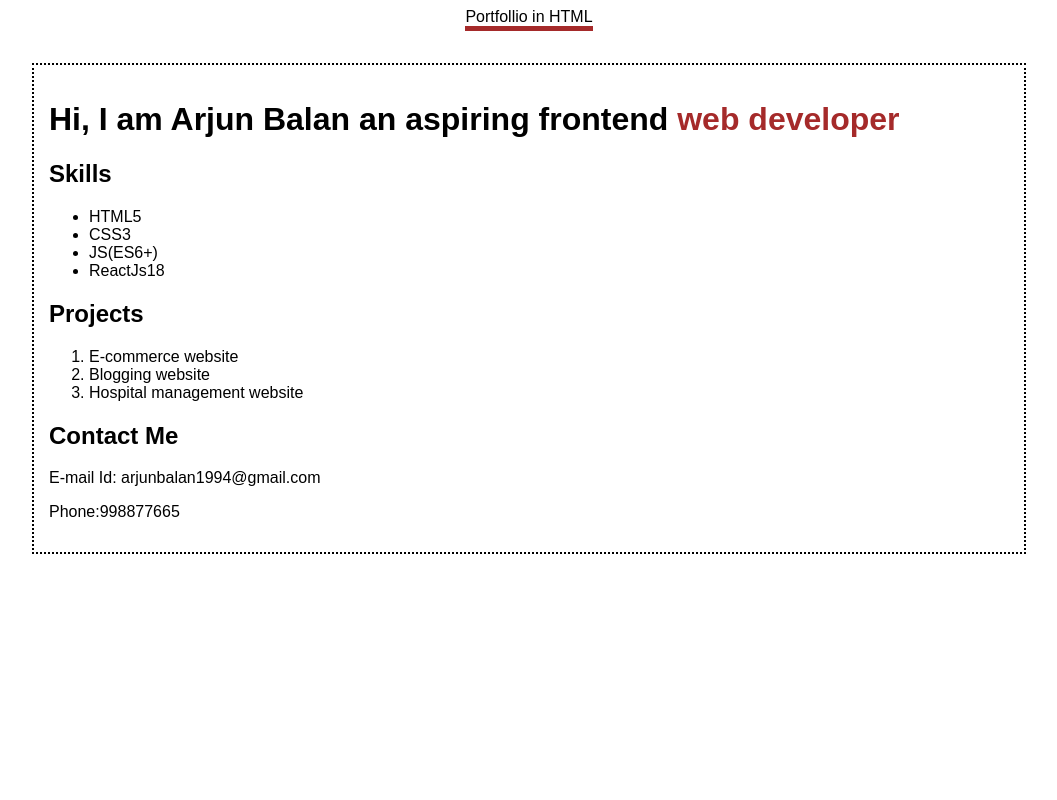
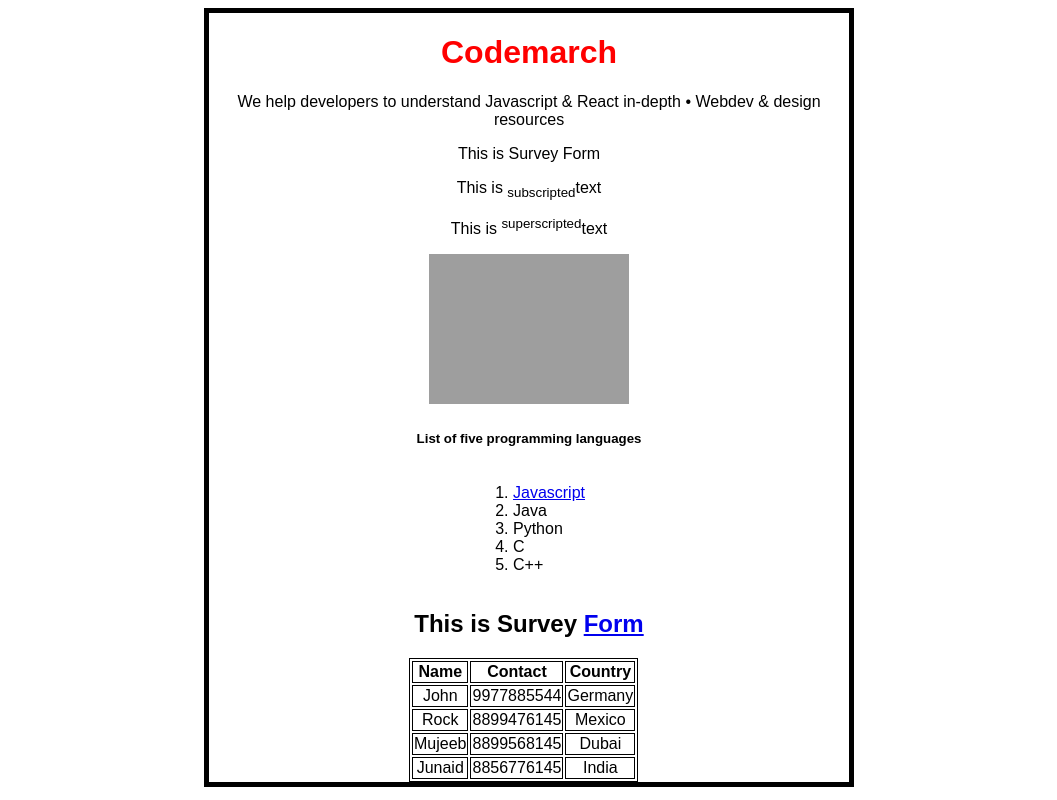
Before and after one commit to arjunultra/codemarch-day5, a plain HTML site: page index.html in a window 1280 px wide. Shown: the whole page, without its empty margins (111-1168 px from the left). Drawn offline with Linux system fonts and the light colour scheme; grey boxes are pictures that could not be loaded.

Commit message:
assignment2

```diff
--- a/index.html
+++ b/index.html
@@ -4,32 +4,100 @@
     <meta charset="UTF-8" />
     <meta http-equiv="X-UA-Compatible" content="IE=edge" />
     <meta name="viewport" content="width=device-width, initial-scale=1.0" />
-    <title>Document</title>
-    <link rel="stylesheet" href="style.css" />
+    <title>Codecamp Day-5</title>
+    <style>
+      table,
+      td,
+      tr,
+      th {
+        border: 1px solid black;
+      }
+      main {
+        max-width: 240px;
+        margin: 0 auto;
+      }
+    </style>
   </head>
-  <body>
-    <p class="title">Portfollio in HTML</p>
-    <div class="container-main">
-      <h1>
-        Hi, I am Arjun Balan an aspiring frontend
-        <span class="color-brown">web developer</span>
-      </h1>
-      <h2>Skills</h2>
-      <ul>
-        <li>HTML5</li>
-        <li>CSS3</li>
-        <li>JS(ES6+)</li>
-        <li>ReactJs18</li>
-      </ul>
-      <h2>Projects</h2>
-      <ol>
-        <li>E-commerce website</li>
-        <li>Blogging website</li>
-        <li>Hospital management website</li>
-      </ol>
-      <h2>Contact Me</h2>
-      <p>E-mail Id: arjunbalan1994@gmail.com</p>
-      <p>Phone:998877665</p>
+  <body style="font-family: sans-serif">
+    <div
+      style="
+        border: 5px solid black;
+        max-width: 640px;
+        margin: 0 auto;
+        text-align: center;
+      "
+      class="container"
+    >
+      <h1 style="color: red">Codemarch</h1>
+      <p>
+        We help developers to understand Javascript & React in-depth &bull;
+        Webdev & design resources
+      </p>
+      <p>
+        This is Survey
+        <a href="form.html" target="_blank" rel="noopener noreferrer"></a> Form
+      </p>
+      <p>This is <sub>subscripted</sub>text</p>
+      <p>This is <sup>superscripted</sup>text</p>
+      <img
+        width="200px"
+        height="150px"
+        src="https://mdjunaidap.notion.site/image/https%3A%2F%2Fs3-us-west-2.amazonaws.com%2Fsecure.notion-static.com%2F5d3f815b-0e47-4747-8ab0-1bd445674e2d%2Ftea.jpg?table=block&id=5b9fc3e5-e20f-443a-8a78-e5e74307a89c&spaceId=858e5087-9a93-4268-b61a-72a222916afe&width=2000&userId=&cache=v2"
+        alt="Dip Tea"
+      />
+      <h5>List of five programming languages</h5>
+      <div style="text-align: center" class="ol-container">
+        <ol style="display: inline-block; text-align: left">
+          <li>
+            <a
+              href="https://www.javascript.com/"
+              target="_blank"
+              rel="noopener noreferrer"
+              >Javascript</a
+            >
+          </li>
+          <li>Java</li>
+          <li>Python</li>
+          <li>C</li>
+          <li>C++</li>
+        </ol>
+      </div>
+      <!-- table -->
+      <main>
+        <h2>
+          This is Survey
+          <a href="./form.html" target="_blank" rel="noopener noreferrer"
+            >Form</a
+          >
+        </h2>
+        <table>
+          <tr>
+            <th>Name</th>
+            <th>Contact</th>
+            <th>Country</th>
+          </tr>
+          <tr>
+            <td>John</td>
+            <td>9977885544</td>
+            <td>Germany</td>
+          </tr>
+          <tr>
+            <td>Rock</td>
+            <td>8899476145</td>
+            <td>Mexico</td>
+          </tr>
+          <tr>
+            <td>Mujeeb</td>
+            <td>8899568145</td>
+            <td>Dubai</td>
+          </tr>
+          <tr>
+            <td>Junaid</td>
+            <td>8856776145</td>
+            <td>India</td>
+          </tr>
+        </table>
+      </main>
     </div>
   </body>
 </html>
```
Also changed, not shown: index1.html (added, +35 -0 lines).
